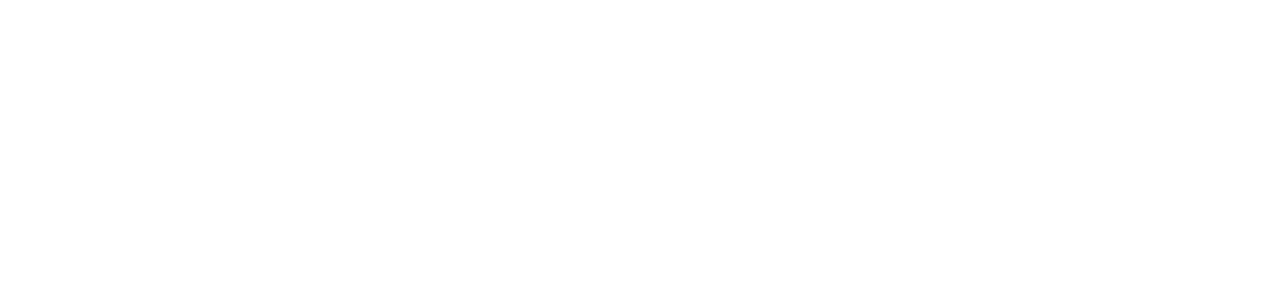
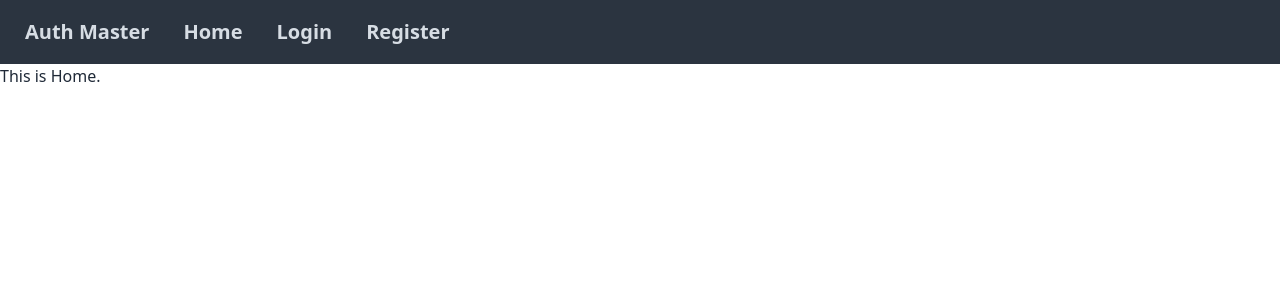
Before and after one commit to mrfhmd7/auth-firebase-context-tailwind, a React (Vite) app: page / in a window 1280 px wide. Shown: the top 300 px of the page. Built offline with nearby package versions, Linux system fonts and the light colour scheme.

Commit message:
add navbar in Header

```diff
--- a/src/components/Header.jsx
+++ b/src/components/Header.jsx
@@ -1,10 +1,16 @@
 import React from 'react';
+import { Link } from 'react-router-dom';
 
 const Header = () => {
      return (
-          <div>
-               <h3>This is Header</h3>
-          </div>
+          <nav>
+               <div className="navbar bg-neutral text-neutral-content">
+                    <button className="btn btn-ghost text-xl">Auth Master</button>
+                    <Link className="btn btn-ghost text-xl" to="/">Home</Link>
+                    <Link className="btn btn-ghost text-xl" to="/login">Login</Link>
+                    <Link className="btn btn-ghost text-xl" to="/register">Register</Link>
+               </div>
+          </nav>
      );
 };
 
--- a/src/layout/Main.jsx
+++ b/src/layout/Main.jsx
@@ -1,9 +1,11 @@
 import React from 'react';
 import { Outlet } from 'react-router-dom';
+import Header from '../components/Header';
 
 const Main = () => {
      return (
           <div>
+               <Header/>
                <Outlet></Outlet>
           </div>
      );
```
Also changed, not shown: src/main.jsx (+28 -13 lines).
